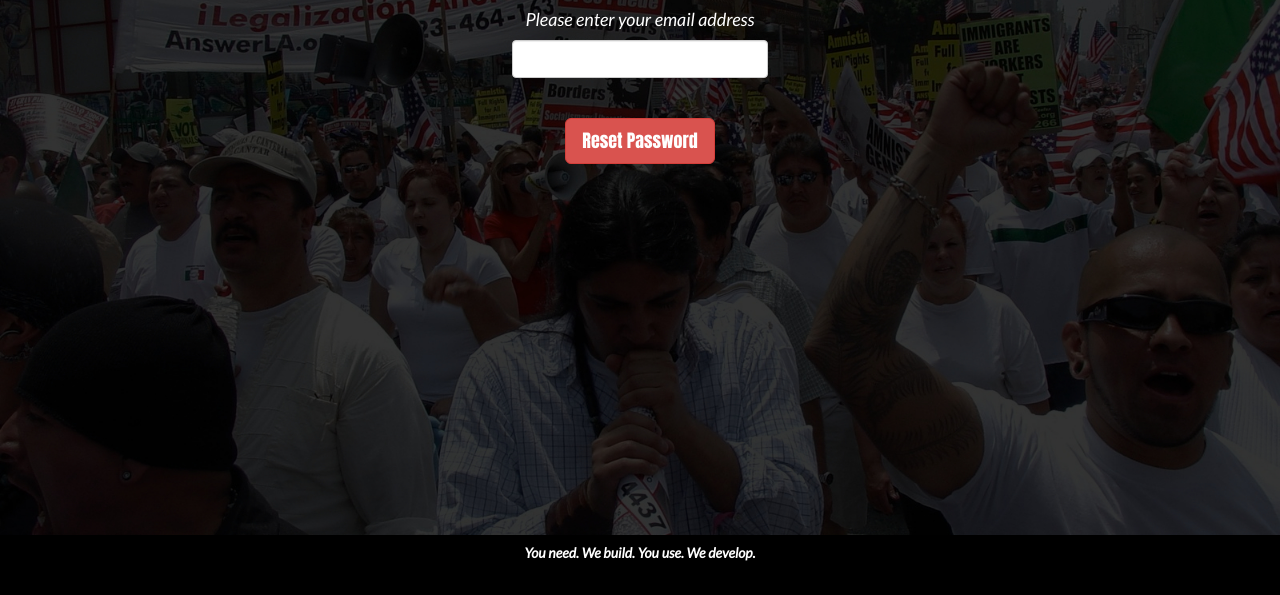
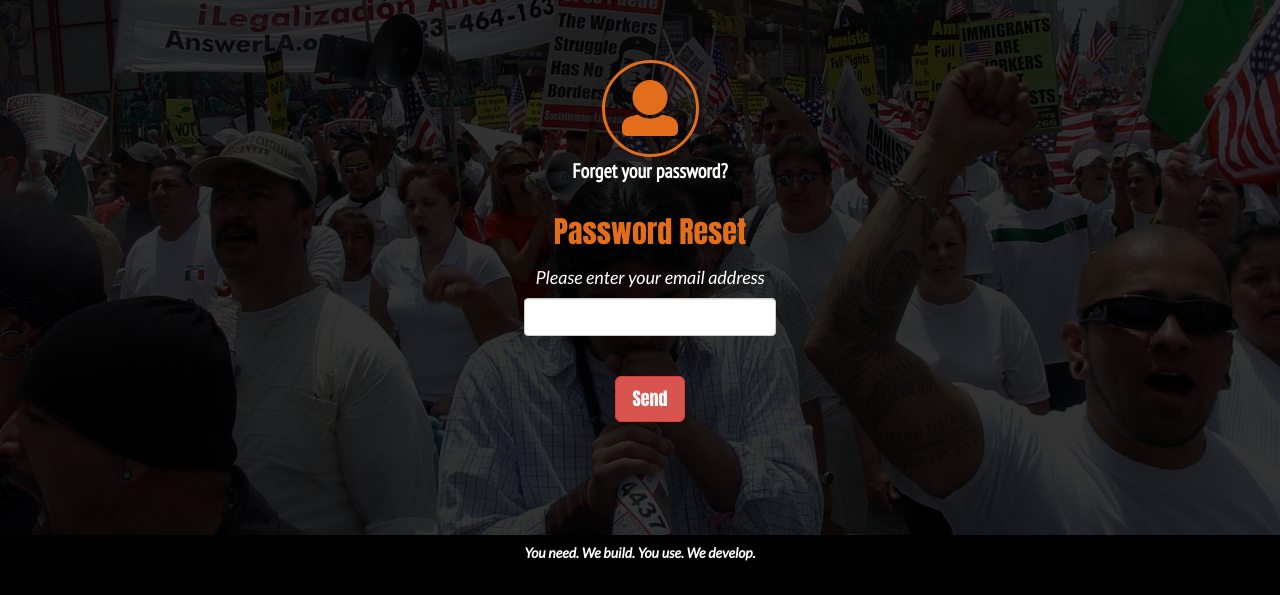
Before and after one commit to Deasun/snAPP, a Django app: page /accounts/password_reset/password_reset/ in a window 1280 px wide. Shown: the part 205-800 px from the top of the page. Run offline with Django 3.2, Linux system fonts and the light colour scheme; some libraries are stand-ins or nearby versions.

Commit message:
-md -lg password_reset_done and *_form  styled

```diff
--- a/templates/registration/password_reset_form.html
+++ b/templates/registration/password_reset_form.html
@@ -1,23 +1,24 @@
-{% extends 'base.html' %}
+{% extends 'base.html' %} {% block page_title %}Password Reset Page{% endblock %} {% block page_heading %}Reset Password{% endblock %} {% block content %}
 
-{% block page_title %}Password Reset Page{% endblock %}
+<div class="row list-head">
+    <div class="col-xs-12 list-head-img">
+        <i class="fas fa-user fa-4x pre-login profile"></i>
+    </div>
+    <div class "col-xs-12">
+        <p><strong>Forget your password?</strong></p>
+    </div>
+    <div class="col-xs-12">
+        <h2 class="pre-login">Password Reset</h2>
+    </div>
+    <div class="col-xs-12">
+        <form method='POST' class='login'>
+            {% csrf_token %}
+            <h4>Please enter your email address</h4>
+            {{ form.email.errors }} {{ form.email }}
+            <br>
+            <button type="submit" class="btn btn-lg btn-danger home-btn">Send</button>
+        </form>
+    </div>
+</div>
 
-{% block page_heading %}Reset Password{% endblock %}
-
-{% block content %}
-
-
-<form method='POST' class='login'>
-    {% csrf_token %}
-    <h4>Please enter your email address</h4>
-    {{ form.email.errors }}
-
-
-    {{ form.email }}
-    <br>
-    <button type="submit" class="btn btn-lg btn-danger home-btn">Reset Password</button>
-
-        <!--<button>Reset Password</button>-->
-
-</form>
 {% endblock %}
```
Also changed, not shown: templates/registration/password_reset_done.html (+15 -9 lines).
